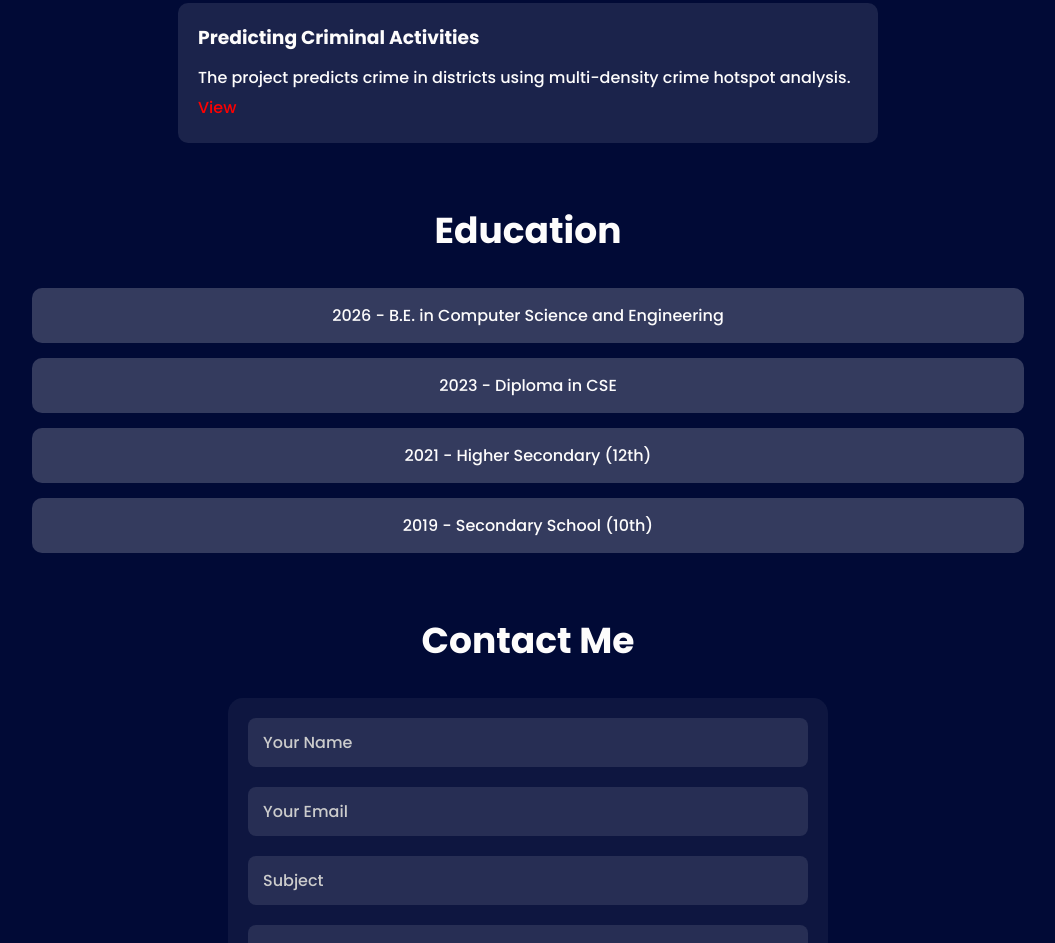
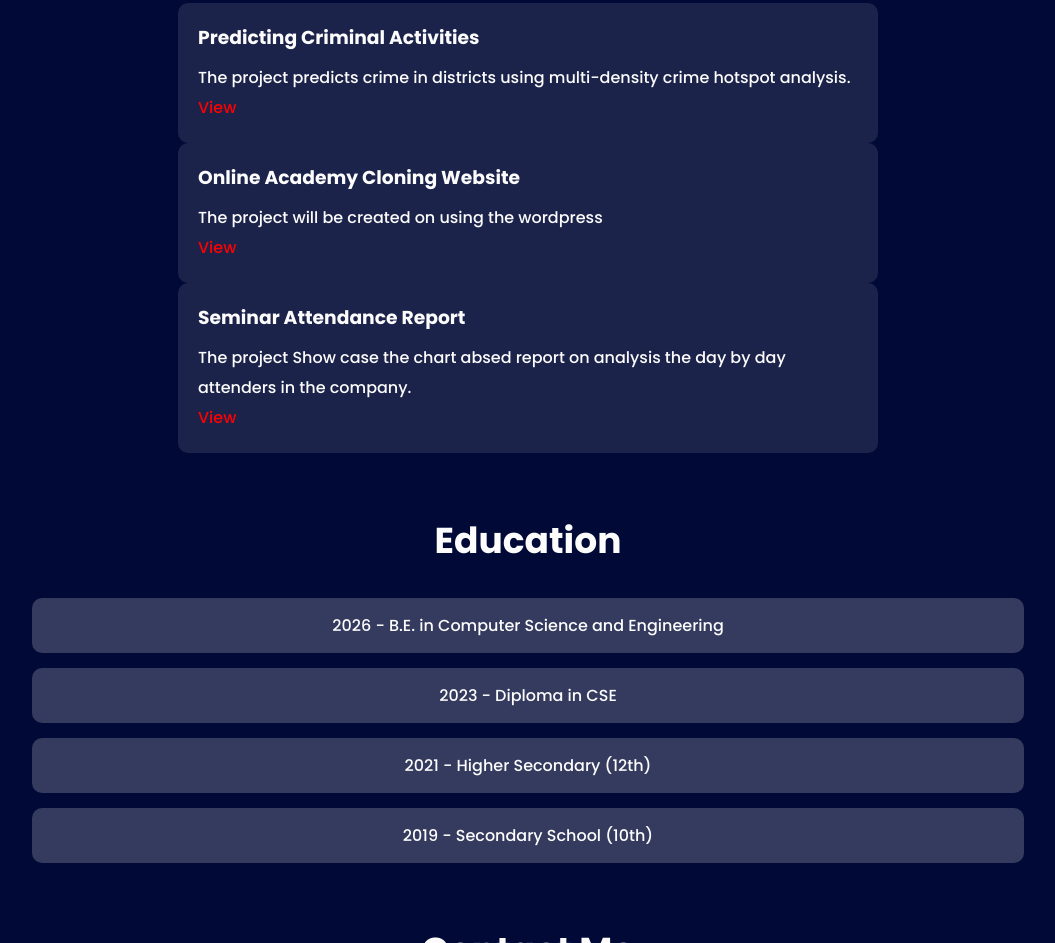
Before and after one commit to Manimaran152/Portfolio, a plain HTML site: page index.html in a window 1280 px wide. Shown: the part 990-1933 px from the top of the page, without its empty margins (112-1167 px from the left). Drawn offline with Linux system fonts and the light colour scheme.

Commit message:
Update index.html

```diff
--- a/index.html
+++ b/index.html
@@ -74,6 +74,16 @@
       <p>The project predicts crime in districts using multi-density crime hotspot analysis.</p>
       <a href="https://predict-the-criminal-activities.netlify.app/" class="btn" target="_blank">View</a>
     </div>
+    <div class="project">
+      <h3>Online Academy Cloning Website</h3>
+      <p>The project will be created on using the wordpress</p>
+      <a href="https://www.linkedin.com/posts/manimaran-r-42a969269_wordpresswebsite-academylaunch-webdevelopment-activity-7357325593845116928-jUDu?utm_source=share&utm_medium=member_desktop&rcm=ACoAAEHQ4SIBcqHi_ezSRyhXUaciRx_LOCfsIdU" class="btn" target="_blank">View</a>
+    </div>
+    <div class="project">
+      <h3>Seminar Attendance Report</h3>
+      <p>The project Show case the chart absed report on analysis the day by day attenders in the company.</p>
+      <a href="https://www.linkedin.com/posts/manimaran-r-42a969269_powerbi-traininganalytics-learninganddevelopment-activity-7355448904248684544-AyEL?utm_source=share&utm_medium=member_desktop&rcm=ACoAAEHQ4SIBcqHi_ezSRyhXUaciRx_LOCfsIdU" class="btn" target="_blank">View</a>
+    </div>
   </section>
 
   <!-- Education Section -->
```
